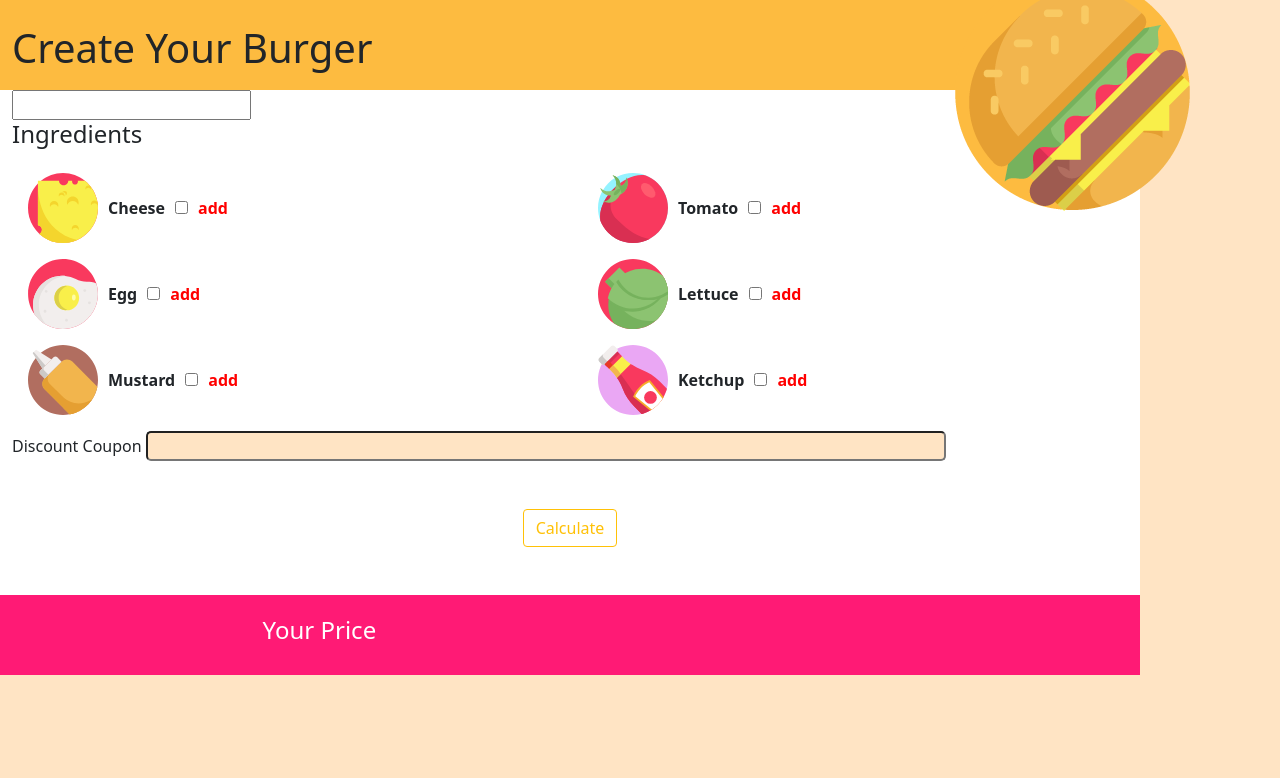
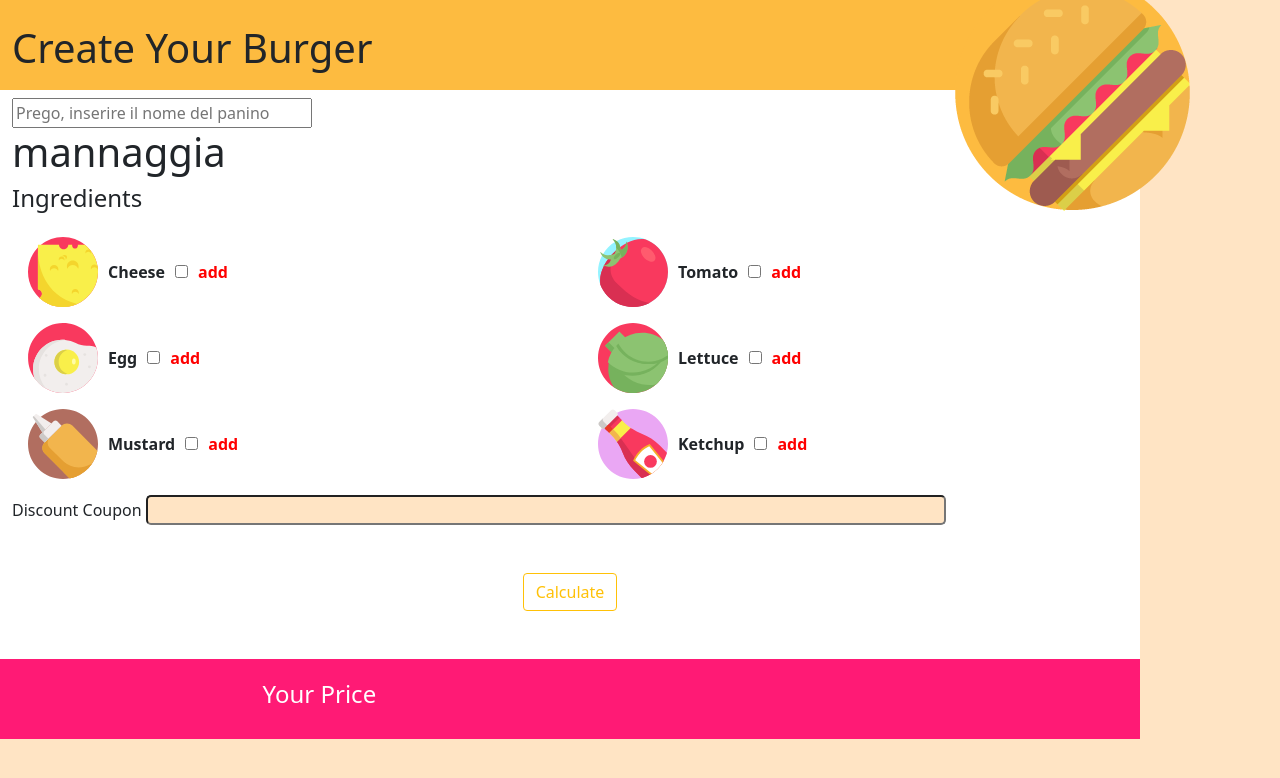
Before and after one commit to NoemiPatermo/js-burger, a plain HTML site: page index.html in a window 1280 px wide. Drawn offline with nearby package versions, Linux system fonts and the light colour scheme.

Commit message:
js burger

```diff
--- a/css/style.css
+++ b/css/style.css
@@ -19,6 +19,9 @@ header h1{
    position: absolute;
     top: -25px;
     right: -50px;
+}
+#order-burger{
+    width: 300px;
 }
 .ingredient{
 width: 70px;
--- a/index.html
+++ b/index.html
@@ -10,16 +10,15 @@
 </head>
 <body>
     <div class="container-burger container">
-         <header class="row position-relative pt-4">
+         <header class="row position-relative pt-4 mb-2">
              <h1>Create Your Burger</h1>
              <div class="burger-logo">
                  <img src="./img/burger-top.png" alt="">
              </div>
         </header>
-            <input type="text" id="order-burger" value="" >
+            <input type="text" id="order-burger" placeholder="Prego, inserire il nome del panino" value="" >
+            <h1 class="burger-name">mannaggia</h1>
             <h4>Ingredients</h4>
-
-
         <form class= "row-burger row">
             <div class="col-6 ">
                 <div class="ingredient m-3">
--- a/js/script.js
+++ b/js/script.js
@@ -6,9 +6,9 @@
 var generaPrezzo = document.getElementById('somma-button');
 
 // input nome burger
-var userBurger= document.getElementById("order-burger").value;
-var nameBurger= document.getElementById("order-burger");
-nameBurger.innerHTML = userBurger;
+var userBurger = document.getElementById("order-burger").value;
+//userBurger.innerHTML = burgerName;
+//nameBurger.innerHTML = userBurger;
 
 // il prezzo
 var price = document.getElementById('your-price');
@@ -16,7 +16,7 @@ var price = document.getElementById('your-price');
 var userCoupon = document.getElementById("discount");
 
 // al click sul mio calculate, si avvia la funzione, prendendo come prezzo base 20
-//che verràincrementato nel ciclo for
+//che verrà incrementato nel ciclo for
 
 generaPrezzo.addEventListener('click', function () {
 
@@ -35,5 +35,6 @@ generaPrezzo.addEventListener('click', function () {
         document.getElementById('your-price').innerHTML =  " $ "  + parseInt(resultSumInt - 20 / 100).toFixed(2);
     } else{
         price.innerHTML =  " $ "  +  resultSumInt.toFixed(2);
+        userBurger.innerHTML = document.getElementsByClassName("burger-name");
     }
     })
```
Lines whose indentation alone changed are shown as unchanged.
